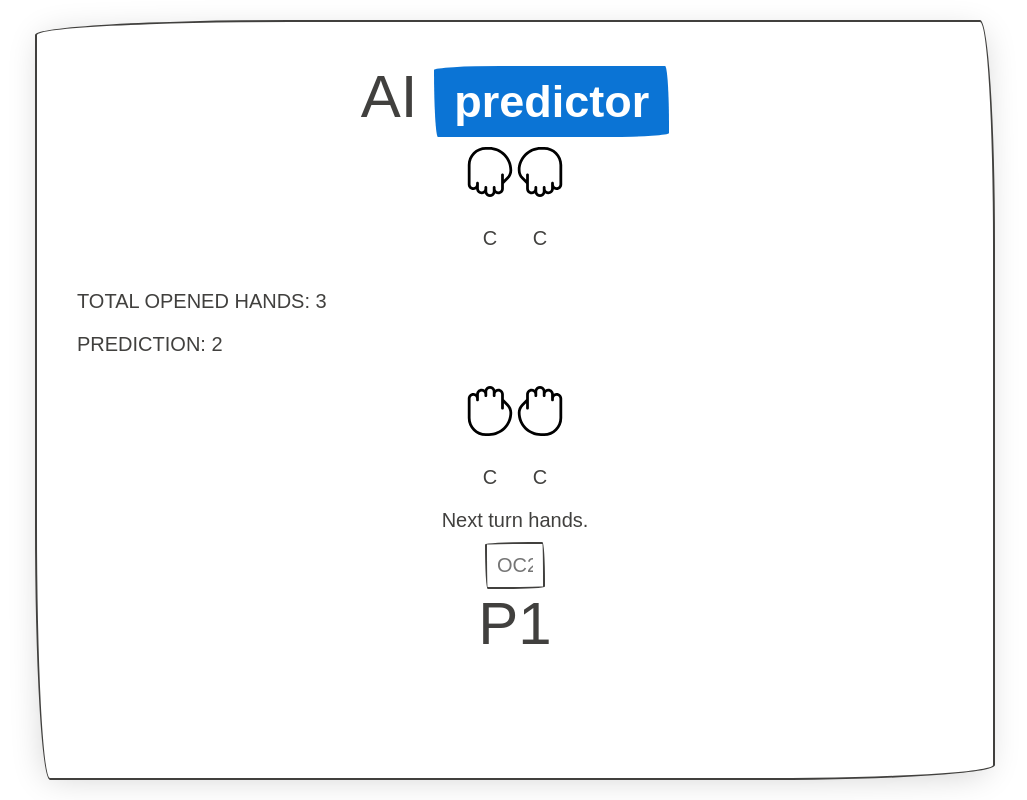
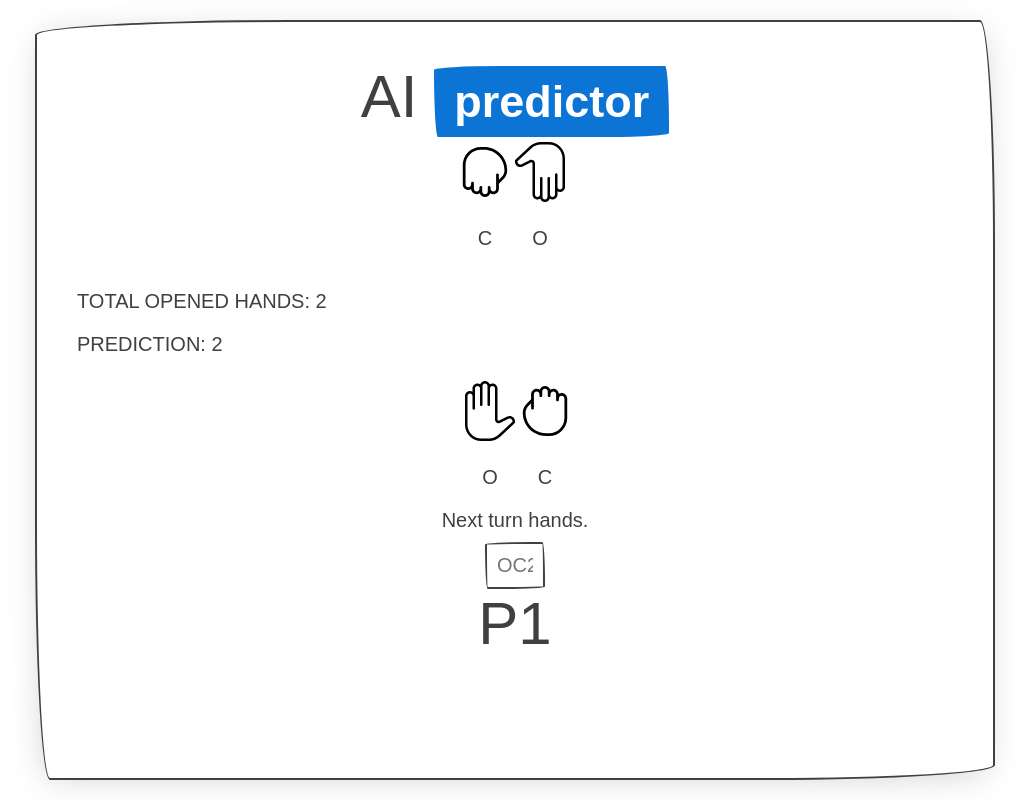
Before and after one commit to chaya-tan/tw-open-close-game, a Nuxt app: page / in a window 1280 px wide. Shown: the whole page, without its empty margins (125-1152 px from the left). Built offline with nearby package versions, Linux system fonts and the light colour scheme; a web font is replaced by a local one.

Commit message:
hand shown by data

```diff
--- a/components/Game.vue
+++ b/components/Game.vue
@@ -1,11 +1,11 @@
 <template>
   <div>
     <div class="opposite">
-      <TeamHeader name="AI" role="PREDICTOR" />
+      <TeamHeader :name="players[0].name" :role="players[0].role" />
       <HandGroup
         :direction="ALL_HAND_DIRECTIONS.downward"
-        :left-posture="ALL_HAND_POSTURES.close"
-        :right-posture="ALL_HAND_POSTURES.close"
+        :left-posture="playersHands[0].left"
+        :right-posture="playersHands[0].right"
       />
     </div>
 
@@ -17,8 +17,8 @@
     <div class="player">
       <HandGroup
         :direction="ALL_HAND_DIRECTIONS.upward"
-        :left-posture="ALL_HAND_POSTURES.close"
-        :right-posture="ALL_HAND_POSTURES.close"
+        :left-posture="playersHands[1].left"
+        :right-posture="playersHands[1].right"
       />
 
       <div class="form-group">
@@ -31,7 +31,7 @@
           placeholder="OC2"
         />
       </div>
-      <TeamHeader name="P1" role="NORMAL" />
+      <TeamHeader :name="players[1].name" :role="players[1].role" />
     </div>
   </div>
 </template>
@@ -59,7 +59,7 @@ export default {
       userInput: '',
       players: [
         { name: 'AI', hands: 'CO2', role: 'PREDICTOR' },
-        { name: 'P1', hands: 'OO', role: 'NORMAL' }
+        { name: 'P1', hands: 'OC', role: 'NORMAL' }
       ]
     }
   },
@@ -79,6 +79,17 @@ export default {
       const predictionArray = predictor[0].hands.match(/[0-9]/g)
       const predictionNumber = parseInt(predictionArray[0])
       return predictionNumber
+    },
+    isPredictionCorrect() {
+      return this.totalOpenHands === this.prediction
+    },
+    playersHands() {
+      const hands = this.players.map((player) => {
+        const left = player.hands.substring(0, 1)
+        const right = player.hands.substring(1, 2)
+        return { left, right }
+      })
+      return hands
     }
   }
 }
```
Also changed, not shown: 1 other file (tests, documents, lock files or other folders).
